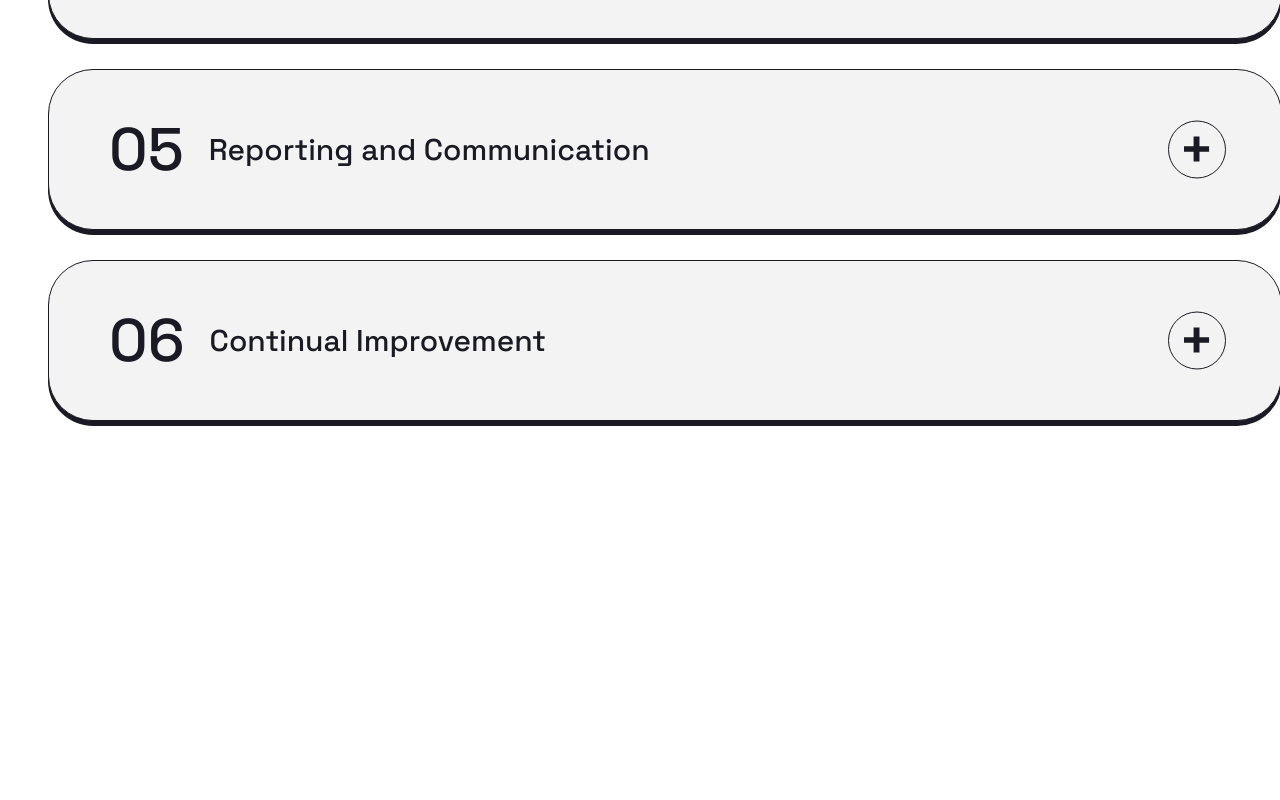
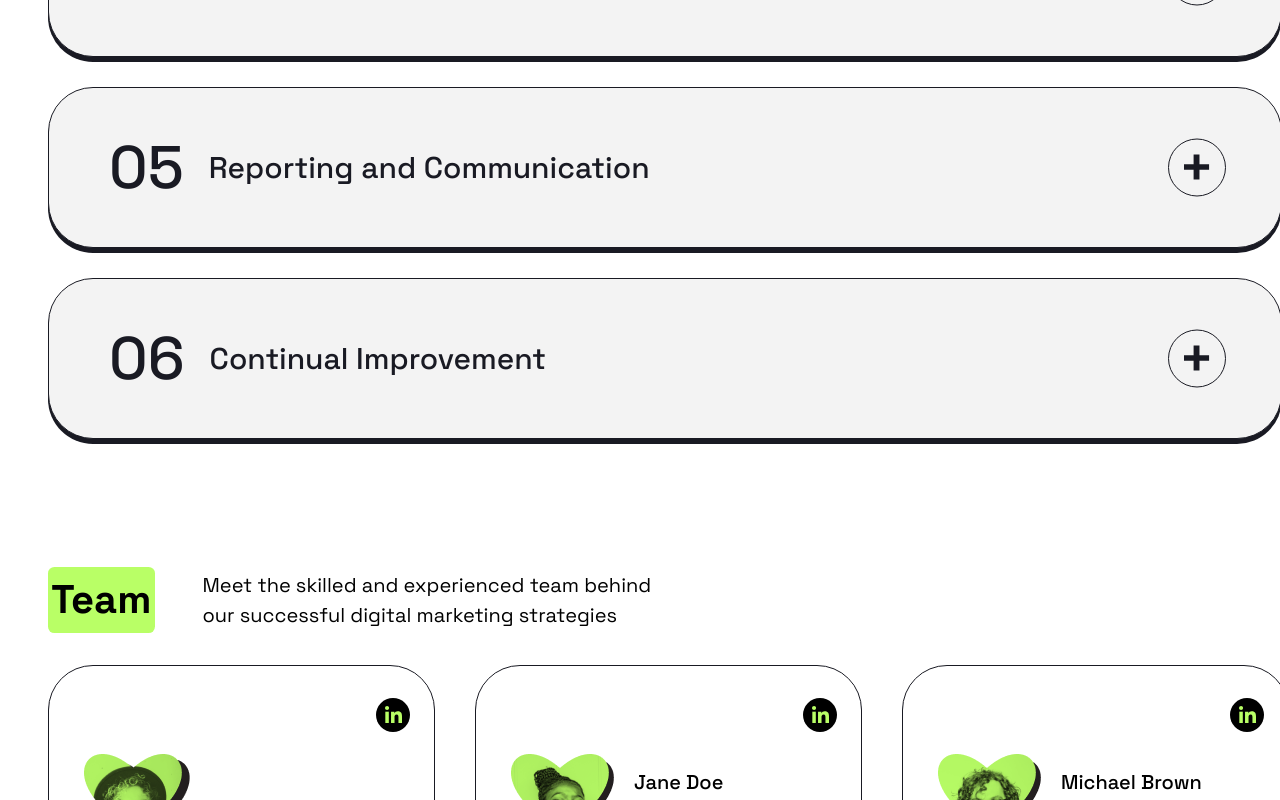
Before and after one commit to RonenTGreat/positivus-landing-page, a React (Vite) app: page / in a window 1280 px wide. Shown: the part 3510-4310 px from the top of the page. Before the commit the page ends 3947 px from the top, so only its background shows below. Built offline with nearby package versions, Linux system fonts and the light colour scheme.

Commit message:
added team section

```diff
--- a/src/App.jsx
+++ b/src/App.jsx
@@ -3,6 +3,7 @@ import Header from "./components/header/header.component";
 import Hero from "./components/hero/hero.component";
 import Processes from "./components/processes/processses.component";
 import Services from "./components/services/services.component";
+import Team from "./components/team/team.component";
 
 function App() {
   return (
@@ -12,6 +13,7 @@ function App() {
       <Services />
       <Casestudies />
       <Processes />
+      <Team />
     </>
   );
 }
--- a/src/components/card/card.component.css
+++ b/src/components/card/card.component.css
@@ -5,7 +5,6 @@
   flex-direction: column;
   align-items: flex-start;
   gap: 0.625rem;
-
   border-radius: 2.8125rem;
   border: 1px solid #191a23;
   background: var(--grey, #f3f3f3);
--- /dev/null
+++ b/src/components/team/team.component.css
@@ -0,0 +1,78 @@
+.team-section {
+  margin: 6rem 0;
+}
+
+.team-header {
+  display: flex;
+  align-items: center;
+  column-gap: 3rem;
+  width: 90%;
+  margin-bottom: 2rem;
+}
+
+.team-header p {
+  width: 29.5625rem;
+  flex-shrink: 0;
+}
+
+.workers {
+  display: grid;
+  grid-template-columns: repeat(3, 1fr);
+  column-gap: 2.5rem;
+  row-gap: 2.5rem;
+}
+
+.team-btn {
+  position: relative;
+  display: inline-block;
+  background-color: var(--dark);
+  color: var(--grey);
+  border: none;
+  cursor: pointer;
+  overflow: hidden;
+  border-radius: 14px;
+  border: none;
+  background: var(--dark);
+  padding: 1rem 3rem;
+  color: var(--grey);
+  margin-bottom: 3rem;
+  margin-top: 3rem;
+  left: 66rem;
+}
+
+.team-btn::before {
+    content: "";
+    position: absolute;
+    top: -50%;
+    left: -50%;
+    width: 200%;
+    height: 200%;
+    background-image: radial-gradient(
+      circle,
+      rgba(255, 255, 255, 0) 20%,
+      rgba(255, 255, 255, 0.3) 30%,
+      rgba(255, 255, 255, 0.6) 60%,
+      rgba(255, 255, 255, 0.3) 90%,
+      rgba(255, 255, 255, 0) 100%
+    );
+    transform: scale(0);
+    transition: transform 0.5s;
+    pointer-events: none;
+  }
+
+  .team-btn:hover::before {
+    transform: scale(2);
+    transition-timing-function: cubic-bezier(0.25, 0.46, 0.45, 0.94);
+    animation: ripple 1s linear infinite;
+  }
+
+  @keyframes ripple {
+    0% {
+      opacity: 1;
+      transform: scale(0.5);
+    }
+    100% {
+      opacity: 0;
+      transform: scale(2);
+    }
+  }
--- /dev/null
+++ b/src/components/team/team.component.jsx
@@ -0,0 +1,64 @@
+import "./team.component.css";
+import Worker from "../workers/workers.component";
+import person1 from "../../assets/person_1.png";
+import person2 from "../../assets/person_2.png";
+import person3 from "../../assets/person_3.png";
+import person4 from "../../assets/person_4.png";
+import person5 from "../../assets/person_5.png";
+import person6 from "../../assets/person_6.png";
+
+const Team = () => {
+  return (
+    <section className="team-section container">
+      <article className="team-header">
+        <h2 className="sub-heading">Team</h2>
+        <p>
+          Meet the skilled and experienced team behind our successful digital
+          marketing strategies
+        </p>
+      </article>
+      <article className="workers">
+        <Worker
+          image={person1}
+          name="John Smith"
+          title="CEO and Founder"
+          description="10+ years of experience in digital marketing. Expertise in SEO, PPC, and content strategy"
+        />
+        <Worker
+          image={person2}
+          name="Jane Doe"
+          title="Director of Operations"
+          description="7+ years of experience in project management and team leadership. Strong organizational and communication skills"
+        />
+        <Worker
+          image={person3}
+          name="Michael Brown"
+          title="Senior SEO Specialist"
+          description="15+ years of experience in SEO and content creation. Proficient in keyword research and on-page optimization"
+        />
+        <Worker
+          image={person4}
+          name="Emily Johnson"
+          title="PPC Manager"
+          description="3+ years of experience in paid search advertising. Skilled in campaign management and performance analysis"
+        />
+        <Worker
+          image={person5}
+          name="Brian Williams"
+          title="Social Media Specialist"
+          description="4+ years of experience in social media marketing. Proficient in creating and scheduling content, analyzing metrics, and building engagement"
+        />
+        <Worker
+          image={person6}
+          name="Sarah Kim"
+          title="Content Creator"
+          description="2+ years of experience in writing and editing
+Skilled in creating compelling, SEO-optimized content for various industries"
+        />
+      </article>
+      <button className="team-btn">See all team</button>
+    </section>
+  );
+};
+
+export default Team;
```
